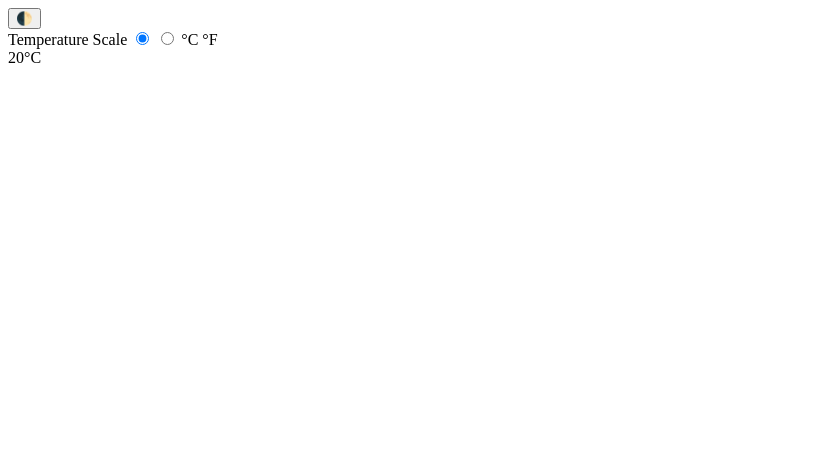
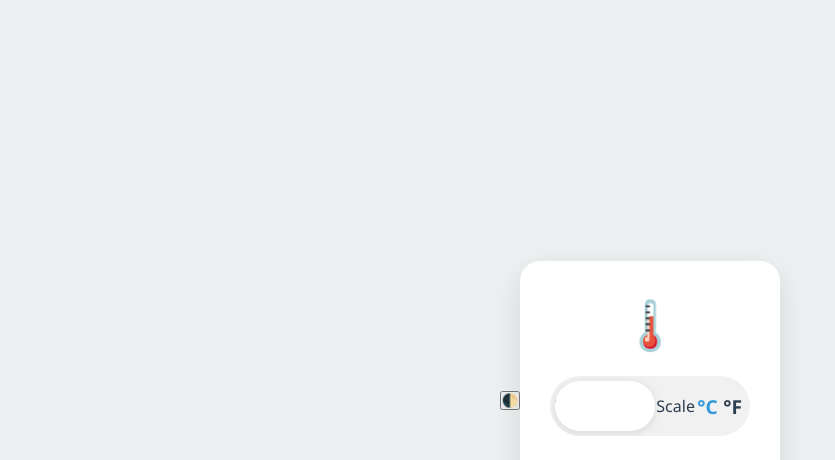
Before and after one commit to Arcade-scrapbook/Button, a plain HTML site: page index.html in a window 1280 px wide. Shown: the top 460 px of the page, without its empty margins (0-835 px from the left). Drawn offline with Linux system fonts and the light colour scheme.

Commit message:
Update index.html

```diff
--- a/index.html
+++ b/index.html
@@ -5,6 +5,124 @@
     <meta charset="UTF-8">
     <meta name="viewport" content="width=device-width, initial-scale=1.0">
     <title>Document</title>
+    <style>
+        /* Base styles and resets */
+        *,
+        *::before,
+        *::after {
+            box-sizing: border-box;
+            margin: 0;
+            padding: 0;
+        }
+
+        :root {
+            --primary-color: #3498db;
+            --secondary-color: #2ecc71;
+            --background-color: #ecf0f1;
+            --text-color: #2c3e50;
+            --shadow-color: rgba(0, 0, 0, 0.1);
+            --transition-speed: 0.3s;
+        }
+
+        body {
+            font-family: 'Segoe UI', Tahoma, Geneva, Verdana, sans-serif;
+            background-color: var(--background-color);
+            color: var(--text-color);
+            display: flex;
+            justify-content: center;
+            align-items: center;
+            min-height: 100vh;
+            padding: 20px;
+            transition: background-color var(--transition-speed);
+        }
+
+        /* Temperature toggle container */
+        .temp-toggle-container {
+            background-color: #fff;
+            border-radius: 20px;
+            padding: 30px;
+            box-shadow: 0 10px 30px var(--shadow-color);
+            transition: all var(--transition-speed);
+        }
+
+        .temp-toggle-container:hover {
+            transform: translateY(-5px);
+            box-shadow: 0 15px 40px var(--shadow-color);
+        }
+
+        /* Toggle switch styles */
+        .temp-toggle {
+            position: relative;
+            width: 200px;
+            height: 60px;
+            background-color: #f1f1f1;
+            border-radius: 30px;
+            padding: 5px;
+            display: flex;
+            align-items: center;
+            cursor: pointer;
+            overflow: hidden;
+        }
+
+        .temp-toggle::before {
+            content: '';
+            position: absolute;
+            width: 50%;
+            height: calc(100% - 10px);
+            background-color: #fff;
+            border-radius: 25px;
+            left: 5px;
+            transition: transform var(--transition-speed) ease-in-out;
+            box-shadow: 0 2px 10px var(--shadow-color);
+            z-index: 1;
+        }
+
+        .temp-toggle.fahrenheit::before {
+            transform: translateX(95px);
+        }
+
+        /* Toggle options */
+        .toggle-option {
+            flex: 1;
+            text-align: center;
+            font-size: 1.2em;
+            font-weight: bold;
+            z-index: 2;
+            transition: color var(--transition-speed);
+        }
+
+        .toggle-option.active {
+            color: var(--primary-color);
+        }
+
+        /* Hidden radio buttons */
+        .temp-toggle input[type="radio"] {
+            display: none;
+        }
+
+        /* Temperature display */
+        .temp-display {
+            margin-top: 30px;
+            text-align: center;
+            font-size: 2em;
+            font-weight: bold;
+            color: var(--primary-color);
+            transition: all var(--transition-speed);
+        }
+
+        /* Additional decorative elements */
+        .temp-icon {
+            font-size: 3em;
+            margin-bottom: 20px;
+            text-align: center;
+            color: var(--secondary-color);
+            transition: all var(--transition-speed);
+        }
+
+        .temp-icon::before {
+            content: '🌡️';
+        }
+    </style>
 </head>
 
 <body>
```
